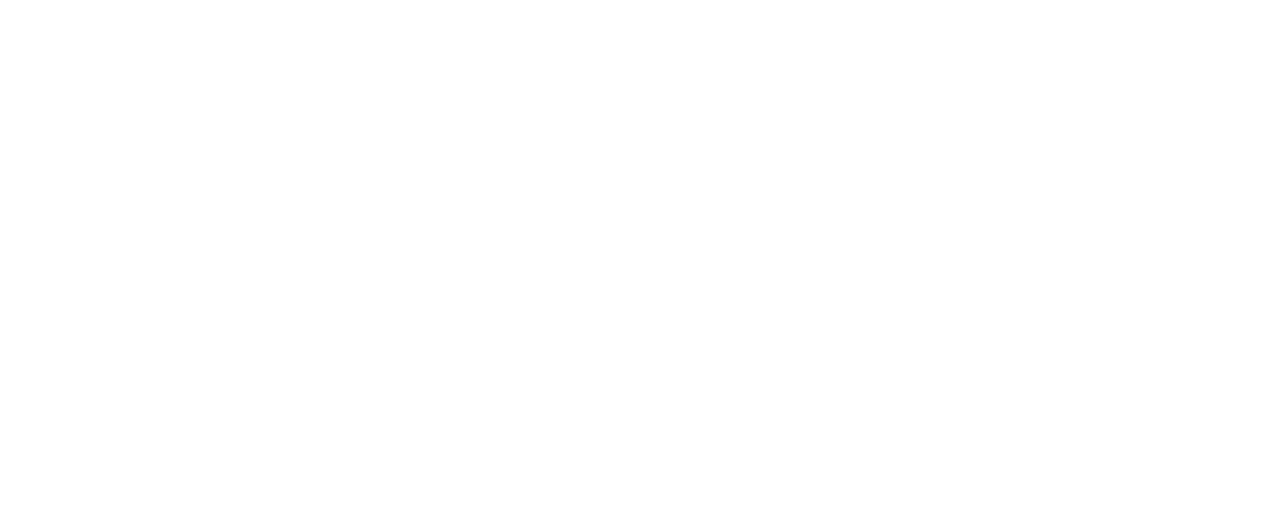
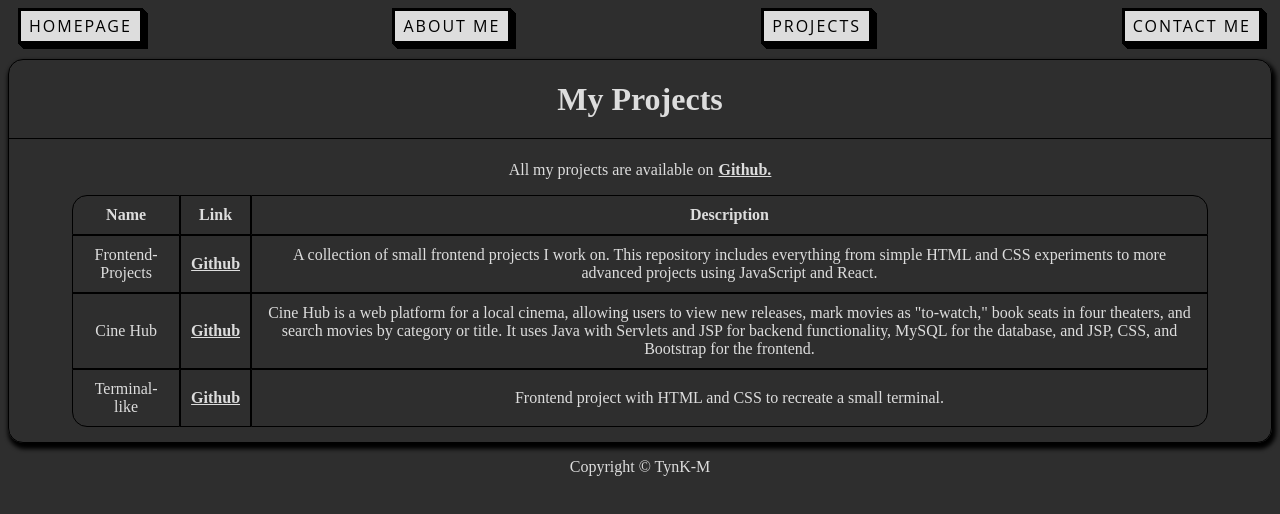
Before and after one commit to TynK-M/Frontend-Projects, a plain HTML site: page basic-html-css/portfolio v1/pages/projects.html in a window 1280 px wide. Drawn offline with Linux system fonts and the light colour scheme.

Commit message:
Separated the css for the navbar and footer from the one for the index, added the "About me" and "Projects" pages with the relatives CSS files

```diff
--- a/basic-html-css/portfolio v1/pages/projects.html
+++ b/basic-html-css/portfolio v1/pages/projects.html
@@ -0,0 +1,76 @@
+<!DOCTYPE html>
+<html lang="en">
+
+<head>
+    <meta charset="UTF-8">
+    <meta name="viewport" content="width=device-width, initial-scale=1.0">
+    <title>TynK-M - Projects</title>
+    <!-- Importing the global styles -->
+    <link rel="stylesheet" href="../styles/global.css">
+    <!-- Importing the Local styles -->
+    <link rel="stylesheet" href="../styles/projects.css">
+</head>
+
+<body>
+    <nav>
+        <a href="../">
+            Homepage
+        </a>
+        <a href="about-me.html">
+            About me
+        </a>
+        <a href="">
+            Projects
+        </a>
+        <a href="contact-me.html">
+            Contact me
+        </a>
+    </nav>
+
+    <div id="project-section">
+        <h1 class="header-projects">
+            My Projects
+        </h1>
+
+        <p id="introduction-p">
+            All my projects are available on <a href="https://github.com/TynK-M" class="github">Github.</a>
+        </p>
+
+        <table id="projects">
+            <!-- Table column names -->
+            <tr>
+                <th>Name</th>
+                <th>Link</th>
+                <th>Description</th>
+            </tr>
+            <!-- Frontend Projects(This project) -->
+            <tr>
+                <td>Frontend-Projects</td>
+                <td><a href="https://github.com/TynK-M/Frontend-Projects" class="github">Github</a></td>
+                <td>A collection of small frontend projects I work on. This repository includes everything from simple
+                    HTML and CSS experiments to more advanced projects using JavaScript and React.</td>
+            </tr>
+            <!-- Cine Hub -->
+            <tr>
+                <td>Cine Hub</td>
+                <td><a href="https://github.com/TynK-M/CineHub" class="github">Github</a></td>
+                <td>Cine Hub is a web platform for a local cinema, allowing users to view new releases, mark movies as
+                    "to-watch," book seats in four theaters, and search movies by category or title. It uses Java with
+                    Servlets and JSP for backend functionality, MySQL for the database, and JSP, CSS, and Bootstrap for
+                    the frontend.</td>
+            </tr>
+            <!-- Terminal-like -->
+            <tr>
+                <td>Terminal-like</td>
+                <td><a href="https://github.com/TynK-M/terminal-like" class="github">Github</a></td>
+                <td>Frontend project with HTML and CSS to recreate a small terminal.</td>
+            </tr>
+        </table>
+    </div>
+
+    <footer>
+        Copyright &#169; TynK-M
+    </footer>
+</body>
+
+</html>
--- a/basic-html-css/portfolio v1/styles/global.css
+++ b/basic-html-css/portfolio v1/styles/global.css
@@ -0,0 +1,49 @@
+html {
+    background-color: #2e2e2e;
+    color: #DDDDDD;
+}
+
+/*Nav styling*/
+nav {
+    padding: 0 10px 15px 10px;
+    display: flex;
+    justify-content: space-between;
+}
+
+nav>a,
+.button-styled{
+    font-family: "Open Sans", sans-serif;
+    font-size: 16px;
+    letter-spacing: 2px;
+    text-decoration: none;
+    text-transform: uppercase;
+    background-color: #DDDDDD;
+    color: #000;
+    cursor: pointer;
+    border: 3px solid;
+    padding: 0.25em 0.5em;
+    box-shadow: 1px 1px 0px 0px, 2px 2px 0px 0px, 3px 3px 0px 0px, 4px 4px 0px 0px, 5px 5px 0px 0px;
+    position: relative;
+    user-select: none;
+    -webkit-user-select: none;
+    touch-action: manipulation;
+}
+
+nav>a:active,
+.button-styled:active {
+    box-shadow: 0px 0px 0px 0px;
+    top: 5px;
+    left: 5px;
+}
+
+@media (min-width: 768px) {
+    .button-54 {
+        padding: 0.25em 0.75em;
+    }
+}
+/*Footer styling*/
+footer{
+    padding-top: 15px;
+    display: flex;
+    justify-content: center;
+}
--- a/basic-html-css/portfolio v1/styles/index.css
+++ b/basic-html-css/portfolio v1/styles/index.css
@@ -1,45 +1,3 @@
-html {
-    background-color: #2e2e2e;
-    color: #DDDDDD;
-}
-/*Nav styling*/
-nav {
-    padding: 0 10px 15px 10px;
-    display: flex;
-    justify-content: space-between;
-}
-
-nav>a,
-.button-styled{
-    font-family: "Open Sans", sans-serif;
-    font-size: 16px;
-    letter-spacing: 2px;
-    text-decoration: none;
-    text-transform: uppercase;
-    background-color: #DDDDDD;
-    color: #000;
-    cursor: pointer;
-    border: 3px solid;
-    padding: 0.25em 0.5em;
-    box-shadow: 1px 1px 0px 0px, 2px 2px 0px 0px, 3px 3px 0px 0px, 4px 4px 0px 0px, 5px 5px 0px 0px;
-    position: relative;
-    user-select: none;
-    -webkit-user-select: none;
-    touch-action: manipulation;
-}
-
-nav>a:active,
-.button-styled:active {
-    box-shadow: 0px 0px 0px 0px;
-    top: 5px;
-    left: 5px;
-}
-
-@media (min-width: 768px) {
-    .button-54 {
-        padding: 0.25em 0.75em;
-    }
-}
 /*Hero section style*/
 #hero{
     display: flex;
@@ -54,6 +12,9 @@ nav>a:active,
 .text-hero{
     flex: 50%;
     padding-left: 15px;
+    display: flex;
+    flex-direction: column;
+    align-items: center;
 }
 
 .header-hero{
@@ -69,4 +30,6 @@ nav>a:active,
     display: flex;
     justify-content: center;
     align-items: center;
+    padding: 5px 10px;
+    width: fit-content;
 }
--- a/basic-html-css/portfolio v1/styles/projects.css
+++ b/basic-html-css/portfolio v1/styles/projects.css
@@ -0,0 +1,66 @@
+#project-section{
+    border: 1px solid #000000;
+    border-radius: 15px;
+    box-shadow: 2px 4px 4px 2px #000000;
+    transition: all 0.5s ease;
+}
+
+#project-section:hover{
+    box-shadow: none;
+}
+
+.header-projects{
+    display: flex;
+    justify-content: center;
+    padding-bottom: 20px;
+    border-bottom: 1px solid #000000;
+}
+
+#introduction-p{
+    display: flex;
+    justify-content: center;
+    text-align: justify;
+    gap: 5px;
+}
+
+.github{
+    color: #DDDDDD;
+    text-decoration: underline;
+    font-weight: bold;
+}
+
+.github:hover{
+    color: hsl(0, 0%, 100%);
+}
+
+#projects{
+    margin: 15px auto;
+    width: 90%;
+    border-collapse: separate;
+    border-spacing: 0;
+    overflow: hidden;
+}
+
+#projects tr,
+#projects th,
+#projects td{
+    padding: 10px;
+    text-align: center;
+    border: 1px solid #000000;
+}
+
+#projects th:first-child {
+    border-top-left-radius: 15px;
+}
+
+#projects th:last-child {
+    border-top-right-radius: 15px;
+}
+
+#projects tr:last-child td:first-child {
+    border-bottom-left-radius: 15px;
+}
+
+#projects tr:last-child td:last-child {
+    border-bottom-right-radius: 15px;
+}
```
Also changed, not shown: basic-html-css/portfolio v1/index.html (+3 -0 lines), basic-html-css/portfolio v1/pages/about-me.html (+69 -0 lines), basic-html-css/portfolio v1/styles/about-me.css (+31 -0 lines), 1 other file.
